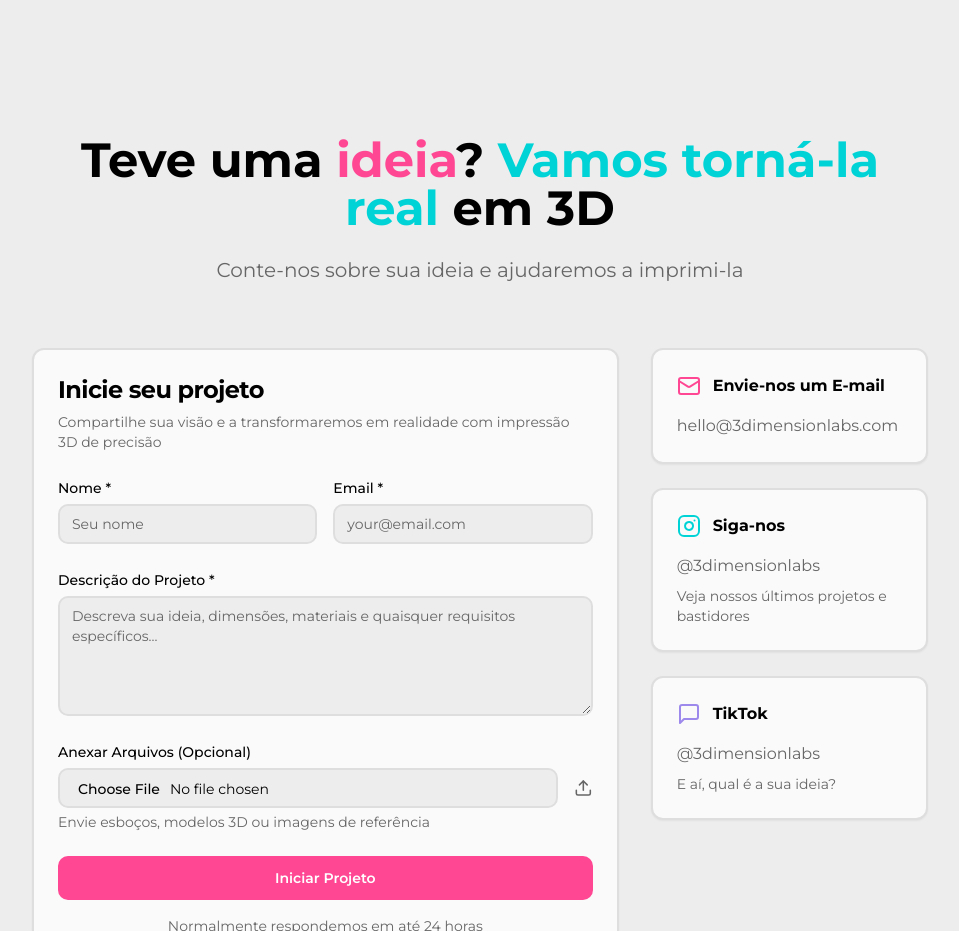
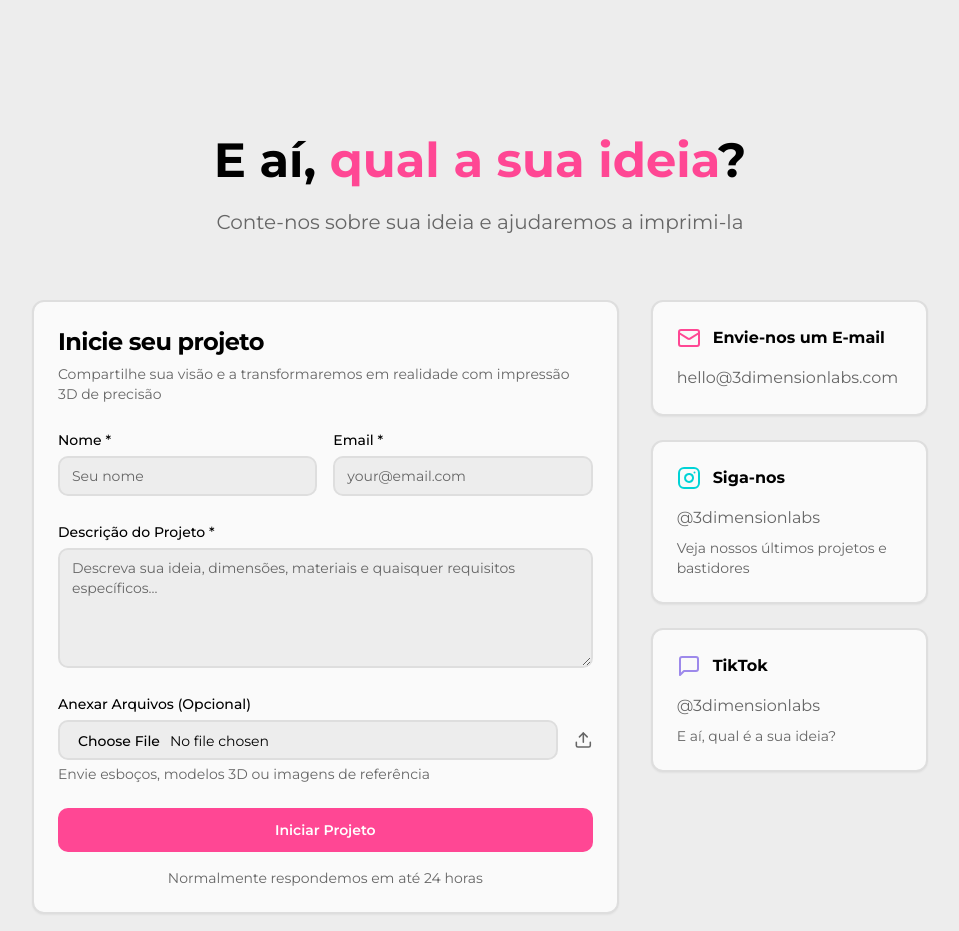
Before and after one commit to lapixlazuli/cube-craft-gallery-website, a React (Vite) app: page / in a window 1280 px wide. Shown: the part 1600-2531 px from the top of the page, without its empty margins (160-1119 px from the left). Built offline with nearby package versions, Linux system fonts and the light colour scheme.

Commit message:
Update contact header text

```diff
--- a/src/components/Contact.tsx
+++ b/src/components/Contact.tsx
@@ -37,8 +37,7 @@ const Contact = () => {
         <div className="max-w-4xl mx-auto">
           <div className="text-center mb-16">
           <h2 className="text-4xl md:text-5xl font-bold font-montserrat mb-6">
-            Teve uma <span className="text-neon-pink">ideia</span>?{' '}
-            <span className="text-neon-cyan">Vamos torná-la real</span> em 3D
+            E aí, <span className="text-neon-pink">qual a sua ideia</span>?
           </h2>
           <p className="text-xl text-muted-foreground font-montserrat max-w-3xl mx-auto">
             Conte-nos sobre sua ideia e ajudaremos a imprimi-la
```
